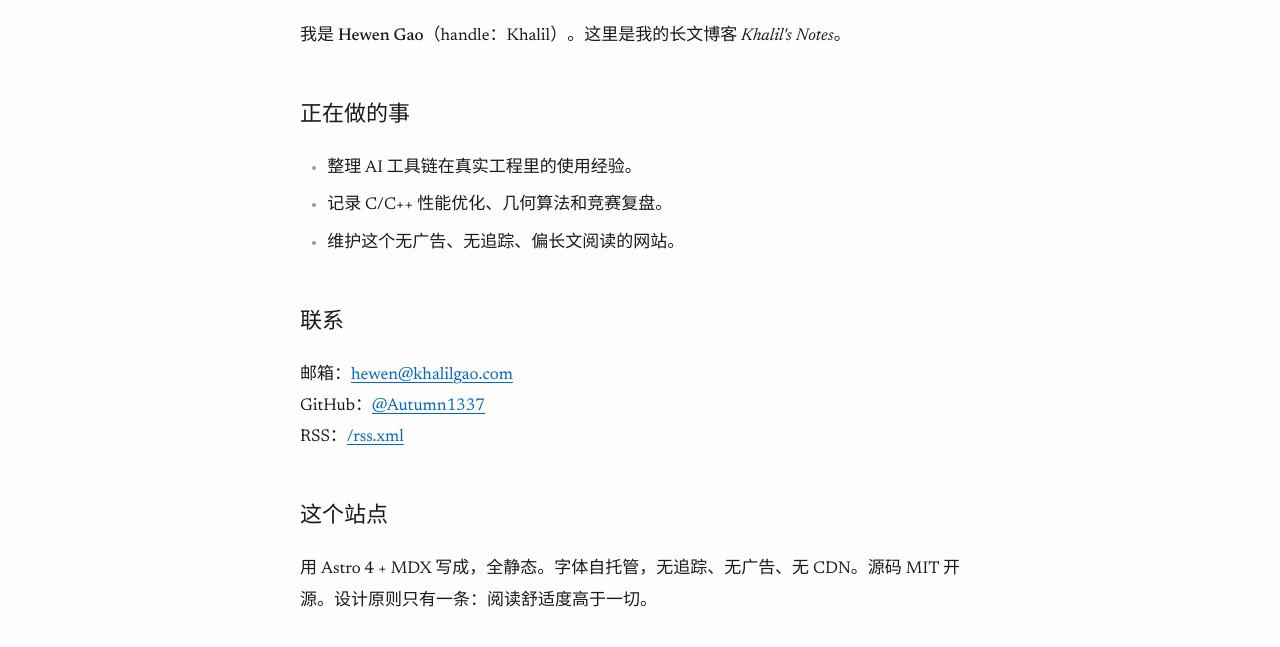
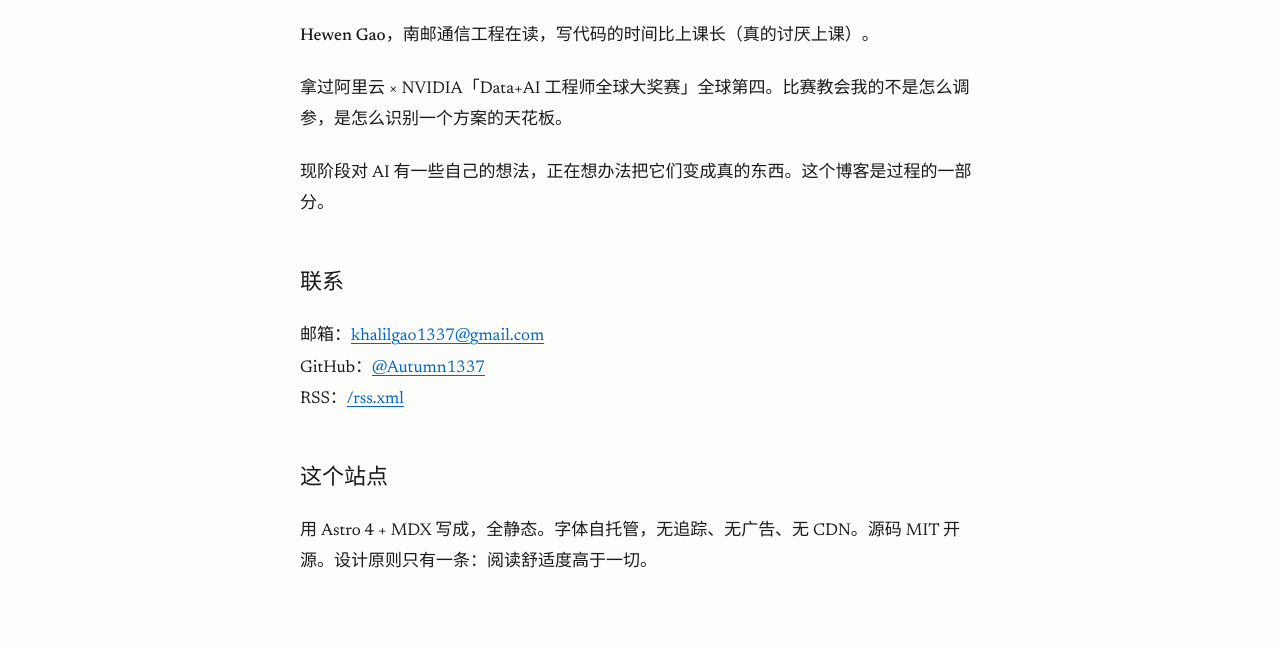
Before and after one commit to Autumn1337/khalilgao-blog, an Astro site: page /about in a window 1280 px wide. Shown: the part 153-800 px from the top of the page. Built offline with nearby package versions, Linux system fonts and the light colour scheme; Astro itself is replaced by a stand-in of ours; a web font is replaced by a local one.

Commit message:
chore(copy): refresh home intro and about bio
Homepage: replace the former "关于 AI 工具链、C/C++ 优化、算法竞赛和
系统工程的长篇技术笔记" pitch with a more personal framing — writing
as a habit of catching things that pass through while coding. Sign it
"Hewen Gao" in UI-font + meta-size faint style to match the post
footer's author signature.

About page: replace the bulleted "正在做的事" block with a three-
paragraph bio covering background (南邮通信工程), the NVIDIA × 阿里
云 Data+AI competition placement, and the current focus on turning
AI ideas into real things. Update contact email to
khalilgao1337@gmail.com. Keep the "这个站点" tech-stack section and
the RSS contact line — they're blog-meta information the new copy
doesn't replace.

Co-Authored-By: Claude Opus 4.7 (1M context) <noreply@anthropic.com>

```diff
--- a/src/pages/about.astro
+++ b/src/pages/about.astro
@@ -7,20 +7,20 @@ import BaseLayout from '../layouts/BaseLayout.astro';
     <h1>关于</h1>
 
     <p>
-      我是 <strong>Hewen Gao</strong>（handle：Khalil）。这里是我的长文博客
-      <em>Khalil's Notes</em>。
+      <strong>Hewen Gao</strong>，南邮通信工程在读，写代码的时间比上课长（真的讨厌上课）。
     </p>
 
-    <h2>正在做的事</h2>
-    <ul>
-      <li>整理 AI 工具链在真实工程里的使用经验。</li>
-      <li>记录 C/C++ 性能优化、几何算法和竞赛复盘。</li>
-      <li>维护这个无广告、无追踪、偏长文阅读的网站。</li>
-    </ul>
+    <p>
+      拿过阿里云 × NVIDIA「Data+AI 工程师全球大奖赛」全球第四。比赛教会我的不是怎么调参，是怎么识别一个方案的天花板。
+    </p>
+
+    <p>
+      现阶段对 AI 有一些自己的想法，正在想办法把它们变成真的东西。这个博客是过程的一部分。
+    </p>
 
     <h2>联系</h2>
     <p>
-      邮箱：<a href="mailto:hewen@khalilgao.com">hewen@khalilgao.com</a>
+      邮箱：<a href="mailto:khalilgao1337@gmail.com">khalilgao1337@gmail.com</a>
       <br />
       GitHub：<a href="https://github.com/Autumn1337" rel="me noopener" target="_blank">@Autumn1337</a>
       <br />
```
Also changed, not shown: src/pages/index.astro (+9 -6 lines).
